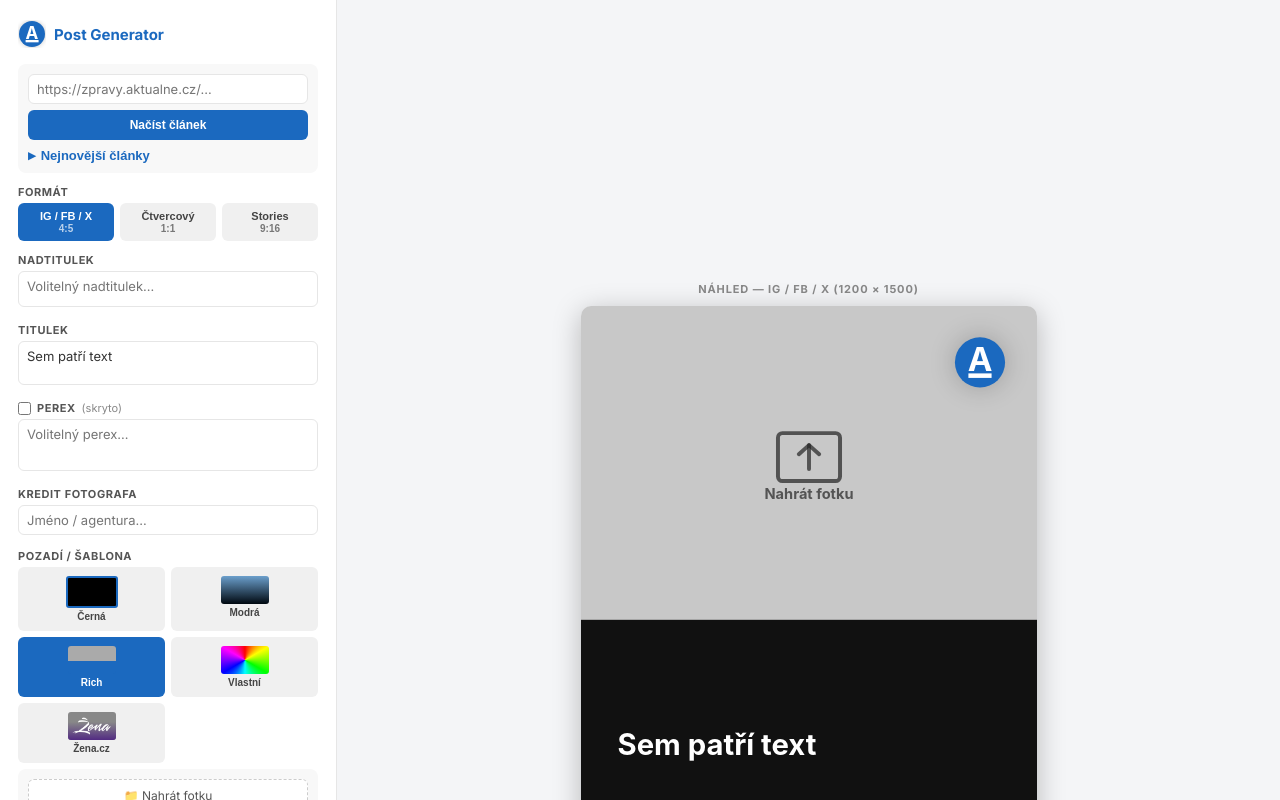
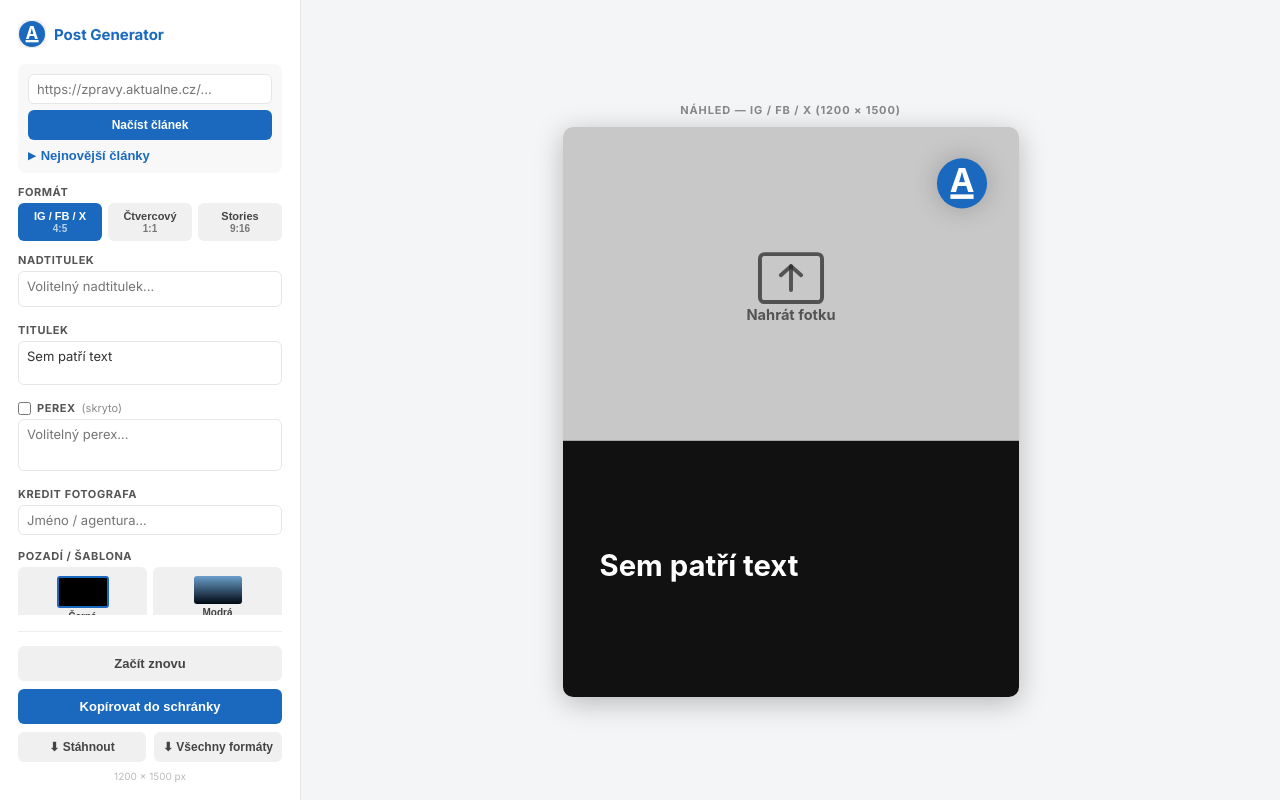
Before and after one commit to petrvnoucek-maker/Post-generator, a React (Vite) app: page / in a window 1280 px wide. Shown: the top 800 px of the page. Built offline with nearby package versions, Linux system fonts and the light colour scheme.

Commit message:
Update App.jsx
tlačítka ve viewportu

```diff
--- a/src/App.jsx
+++ b/src/App.jsx
@@ -1222,15 +1222,19 @@ export default function App() {
           </div>
         </div>
       ) : (
-        <div style={{ display:"flex", minHeight:"100vh" }}>
-          <div style={{ width:300, background:t.bgSidebar, borderRight:`1px solid ${t.border}`, padding:"20px 18px", overflowY:"auto", flexShrink:0 }}>
-            <div style={{ marginBottom:16 }}>
+        <div style={{ display:"flex", height:"100vh", overflow:"hidden" }}>
+          <div style={{ width:300, background:t.bgSidebar, borderRight:`1px solid ${t.border}`, display:"flex", flexDirection:"column", height:"100vh", flexShrink:0 }}>
+            <div style={{ padding:"20px 18px 0" }}>
               <AppHeader logoCanvasRef={logoCanvasRef} onLogoClick={() => setConfirmReset(true)} t={t} />
             </div>
-            <Controls {...controlsProps} />
-            <Actions {...actionsProps} />
+            <div style={{ flex:1, overflowY:"auto", padding:"16px 18px 8px" }}>
+              <Controls {...controlsProps} />
+            </div>
+            <div style={{ padding:"0 18px 18px", background:t.bgSidebar, flexShrink:0 }}>
+              <Actions {...actionsProps} />
+            </div>
           </div>
-          <div style={{ flex:1, display:"flex", alignItems:"center", justifyContent:"center", padding:32 }}>
+          <div style={{ flex:1, display:"flex", alignItems:"center", justifyContent:"center", padding:32, overflowY:"auto" }}>
             <Preview {...previewProps} />
           </div>
         </div>
```
